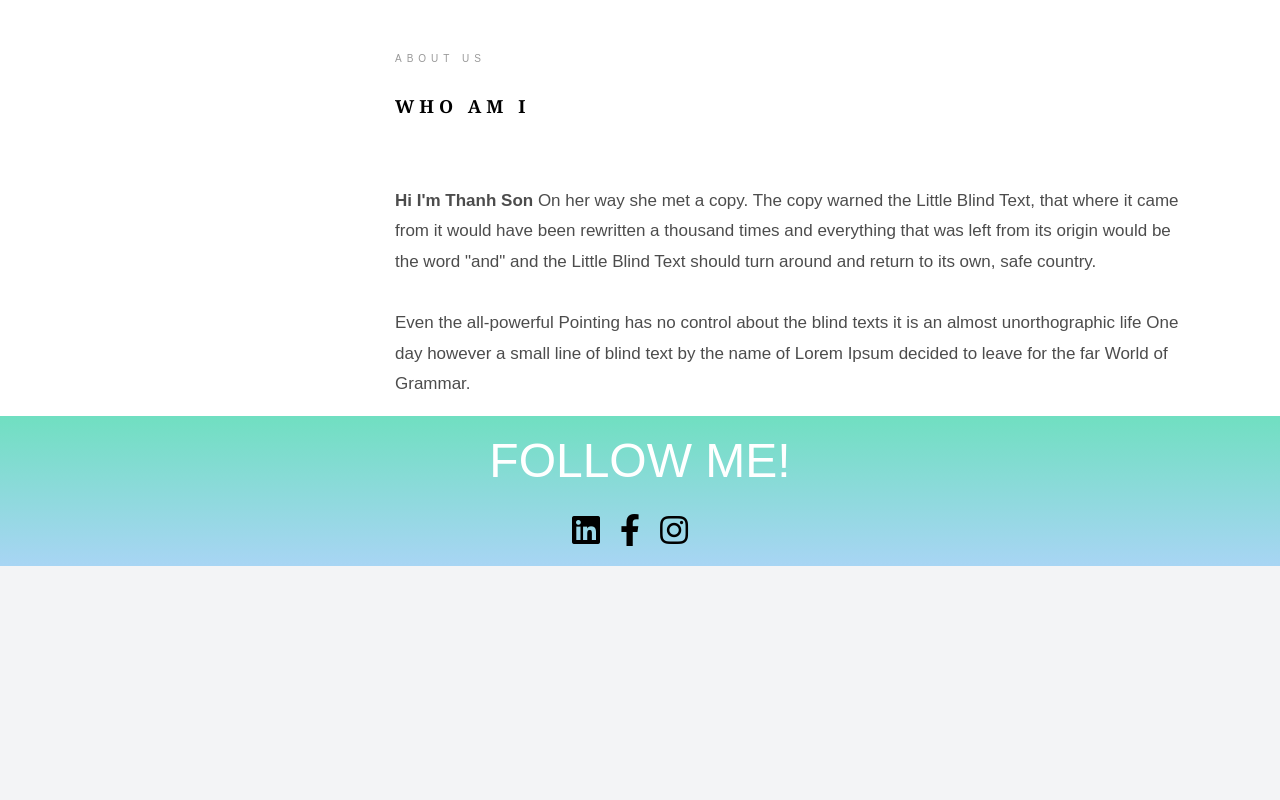
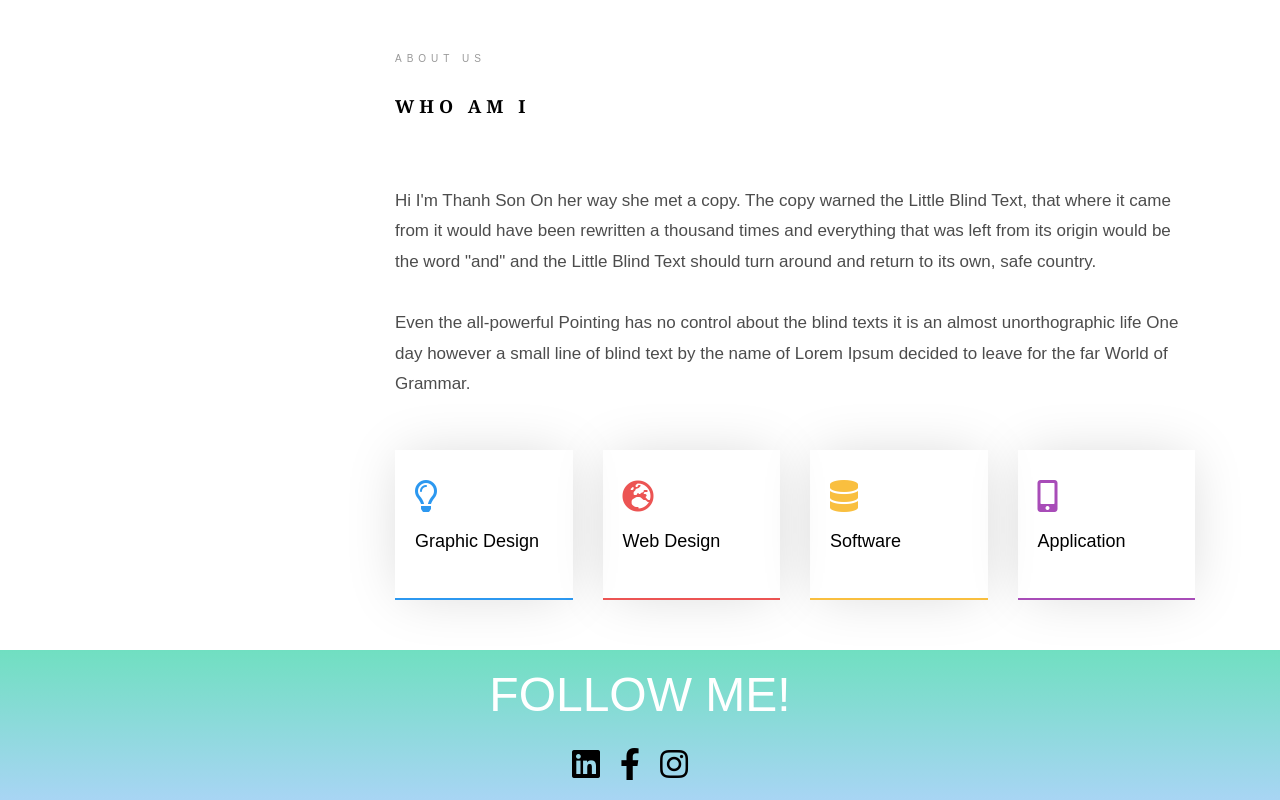
Before and after one commit to sonbkt303/angular-helper, an Angular app: page /resume in a window 1280 px wide. Shown: the part 799-1599 px from the top of the page. Before the commit the page ends 1365 px from the top, so only its background shows below. Built offline with nearby package versions, Linux system fonts and the light colour scheme.

Commit message:
udpate section 2

```diff
--- a/src/app/main/resume/resume.component.html
+++ b/src/app/main/resume/resume.component.html
@@ -91,7 +91,7 @@
       </div>
 
 
-      <section class="about-desc">
+      <section class="colorlib-desc">
         <div class="container">
           <span class="heading-meta upper-case">About us</span>
 
@@ -107,8 +107,50 @@
             day however a small line of blind text by the name of Lorem Ipsum decided to leave for the far World of
             Grammar.</p>
 
+
+          <div class="row services">
+            <div class="col-sm-3 ">
+              <!-- <i class="fal fa-lightbulb fa-2x"></i> -->
+              <div class="service-box animate-box animated" style="border-bottom: 2px solid #2c98f0;">
+
+                <i class="box-icon far fa-lightbulb fa-2x" style="color: #2c98f0"></i>
+
+                <h5>Graphic Design</h5>
+              </div>
+            </div>
+            <div class="col-sm-3">
+              <div class="service-box animate-box animated" style="border-bottom: 2px solid #ec5453;">
+                <i class="box-icon fas fa-globe-europe fa-2x" style="color: #ec5453"></i>
+
+                <h5>Web Design</h5>
+
+              </div>
+            </div>
+            <div class="col-sm-3">
+              <div class="service-box animate-box animated" style="border-bottom: 2px solid #f9bf3f;">
+
+                <i class="box-icon fas fa-database fa-2x" style="color:#f9bf3f"></i>
+
+                <h5>Software</h5>
+
+              </div>
+            </div>
+            <div class="col-sm-3">
+              <div class="service-box animate-box animated" style="border-bottom: 2px solid #a84cb8;">
+
+                <i class="box-icon fas fa-mobile-alt fa-2x" style="color: #a84cb8"></i>
+                <h5>Application</h5>
+
+              </div>
+            </div>
+          </div>
+
         </div>
       </section>
+
+      <!-- <section class="colorlib-services">
+        <div></div>
+      </section> -->
 
 
 
--- a/src/app/main/resume/resume.component.scss
+++ b/src/app/main/resume/resume.component.scss
@@ -129,7 +129,7 @@
 
     }
 
-    .about-desc {
+    .colorlib-desc {
       padding-left: 25px;
       margin-top: 9em;
 
@@ -152,12 +152,47 @@
 
       .about-content {
         margin-top: 4em;
-        font-family: $resume-font;
+        // font-family: $resume-font;
         font-size: 17px;
         line-height: 1.8;
         color: rgba(0, 0, 0, 0.7);
+        font-weight: 300;
       }
 
+      .services {
+        margin-top: 50px;
+        margin-bottom: 50px;
+
+        .service-box {
+          border-bottom: 2px solid red;
+          min-height: 150px;
+          padding-left: 20px;
+          padding-top: 30px;
+          display: block;
+          box-shadow: 0px 0px 56px -8px rgba(0, 0, 0, 0.17);
+
+          .box-icon {
+            margin-bottom: 20px;
+          }
+
+          h5 {
+            // font-family: "Quicksand", Arial, sans-serif;
+            font-size: 18px;
+            font-weight: 300;
+            line-height: 1.1;
+          }
+        }
+
+
+      }
+
+
+    }
+
+    .colorlib-services {
+
+      background-color: red;
+      margin-bottom: 30px;
     }
 
   }
```
Also changed, not shown: 8 other files (tests, documents, lock files or other folders).
